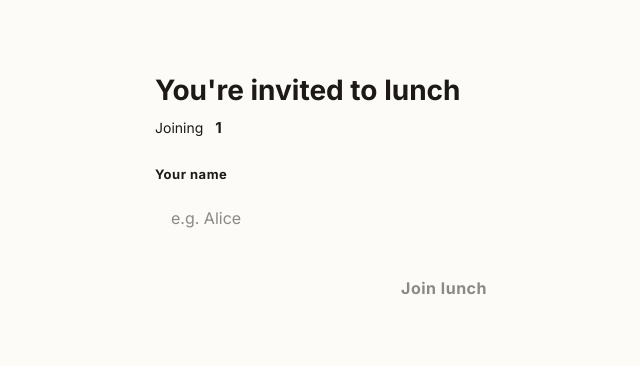
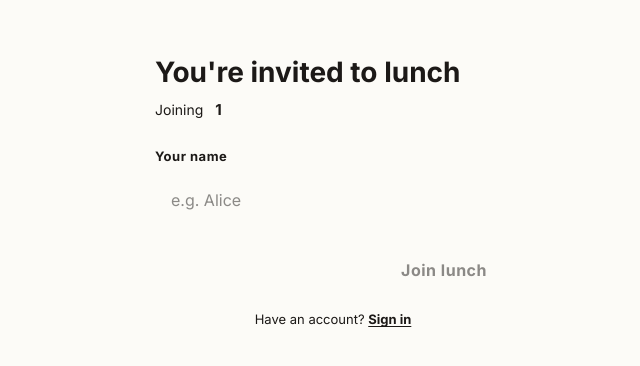
Before and after one commit to House-of-Imaginations/scope-eatttt, a SvelteKit app in the folder apps/web/: page /join/1 in a window 1280 px wide. Shown: the part 208-574 px from the top of the page, without its empty margins (307-947 px from the left). Built offline with nearby package versions, Linux system fonts and the light colour scheme; no server answers; what @orpc/client would draw is missing.

Commit message:
feat(web): offer account sign-in on the join screen

```diff
--- a/apps/web/src/routes/join/[code]/+page.svelte
+++ b/apps/web/src/routes/join/[code]/+page.svelte
@@ -1,6 +1,7 @@
 <script lang="ts">
   import { goto } from "$app/navigation";
   import { page } from "$app/state";
+  import { getCurrentUser } from "$lib/client/authClient";
   import { storeSessionMember } from "$lib/client/memberSession";
   import { api } from "$lib/client/orpc";
   import { Button } from "@scope/ui";
@@ -11,20 +12,25 @@
   let displayName = $state("");
   let loading = $state(false);
   let error = $state<string | null>(null);
+  // Real (non-anon) account name once the mount check resolves; null = guest path.
+  let accountName = $state<string | null>(null);
+
+  // ponytail: reuse session.join; logged-in path just prefills displayName from the account.
+  $effect(() => {
+    getCurrentUser().then((user) => {
+      if (user && !user.isAnonymous) accountName = user.name;
+    });
+  });
 
   // Disable submit when name is blank or request in flight
   const canSubmit = $derived(displayName.trim().length > 0 && !loading);
 
-  async function handleSubmit(e: SubmitEvent) {
-    e.preventDefault();
-    if (!canSubmit) return;
+  // Shared join → store → navigate. Both paths feed it a display name.
+  async function join(name: string) {
     error = null;
     loading = true;
     try {
-      const result = await api.session.join({
-        joinCode: code,
-        displayName: displayName.trim(),
-      });
+      const result = await api.session.join({ joinCode: code, displayName: name });
       storeSessionMember(result.sessionId, result.memberId);
       await goto(`/s/${result.sessionId}`);
     } catch (err) {
@@ -36,6 +42,12 @@
       loading = false;
     }
   }
+
+  async function handleSubmit(e: SubmitEvent) {
+    e.preventDefault();
+    if (!canSubmit) return;
+    await join(displayName.trim());
+  }
 </script>
 
 <main class="page">
@@ -45,6 +57,20 @@
       Joining <span class="code-badge">{code}</span>
     </p>
 
+    {#if accountName}
+      {#if error}
+        <p class="error-msg" role="alert">{error}</p>
+      {/if}
+      <div class="submit-row">
+        <Button
+          variant="primary"
+          disabled={loading}
+          onclick={() => join(accountName as string)}
+        >
+          {loading ? "Joining…" : `Join as ${accountName}`}
+        </Button>
+      </div>
+    {:else}
       <form onsubmit={handleSubmit}>
         <label class="field-label" for="display-name">Your name</label>
         <input
@@ -68,6 +94,15 @@
           </Button>
         </div>
       </form>
+
+      <!-- ponytail: subtle secondary line; redirect back to this join path post-login -->
+      <p class="signin-line">
+        Have an account?
+        <a class="signin-link" href={`/login?redirect=${encodeURIComponent(`/join/${code}`)}`}>
+          Sign in
+        </a>
+      </p>
+    {/if}
   </div>
 </main>
 
@@ -167,4 +202,20 @@
     display: flex;
     justify-content: flex-end;
   }
+
+  /* ponytail: small, subtle secondary line under the form */
+  .signin-line {
+    font-family: var(--font-body);
+    font-size: 13px;
+    color: var(--color-ink-muted);
+    text-align: center;
+    margin: 16px 0 0;
+  }
+
+  .signin-link {
+    color: var(--color-ink);
+    font-weight: 700;
+    text-decoration: underline;
+    text-underline-offset: 2px;
+  }
 </style>
```
Also changed, not shown: 1 other file (tests, documents, lock files or other folders). Lines whose indentation alone changed are shown as unchanged.
